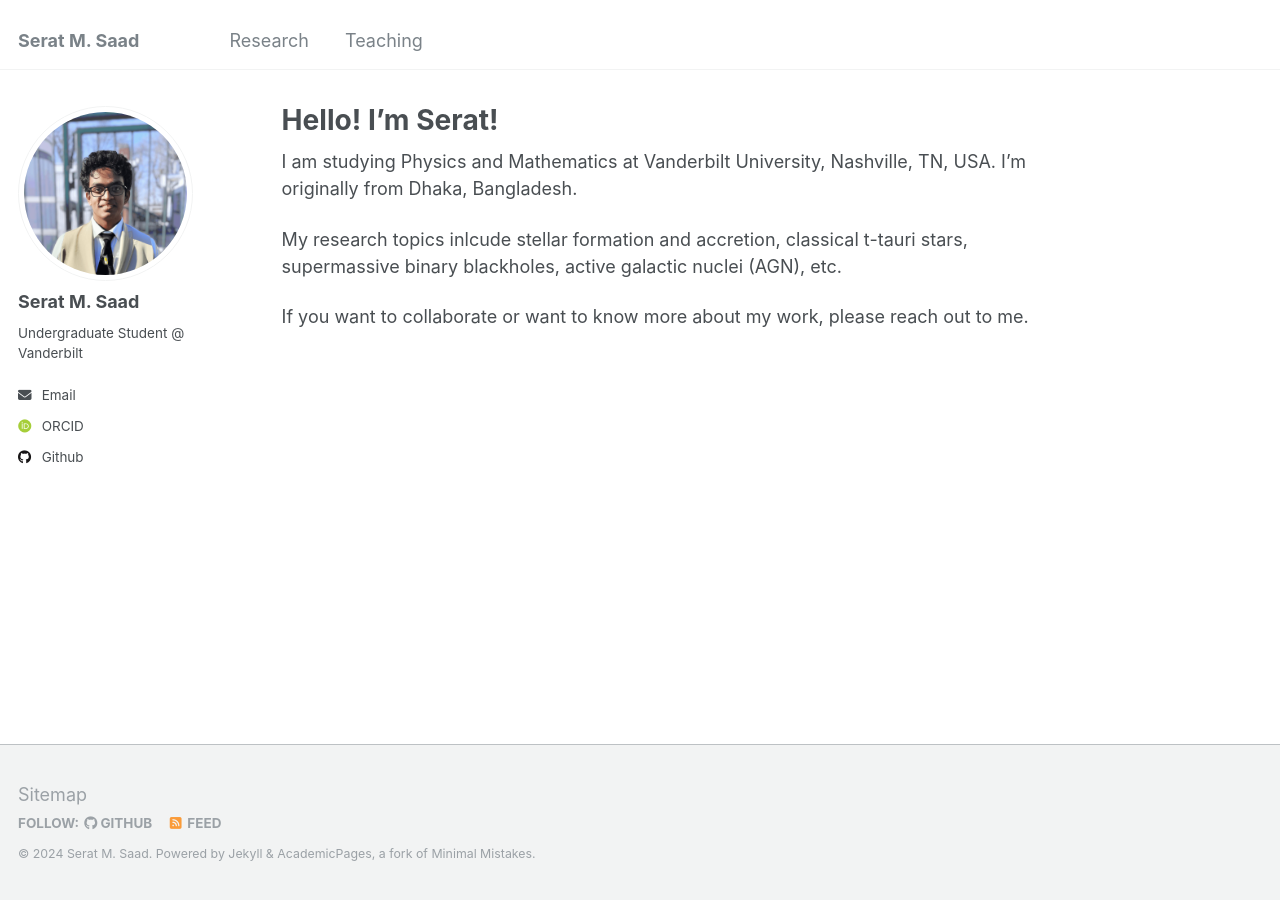
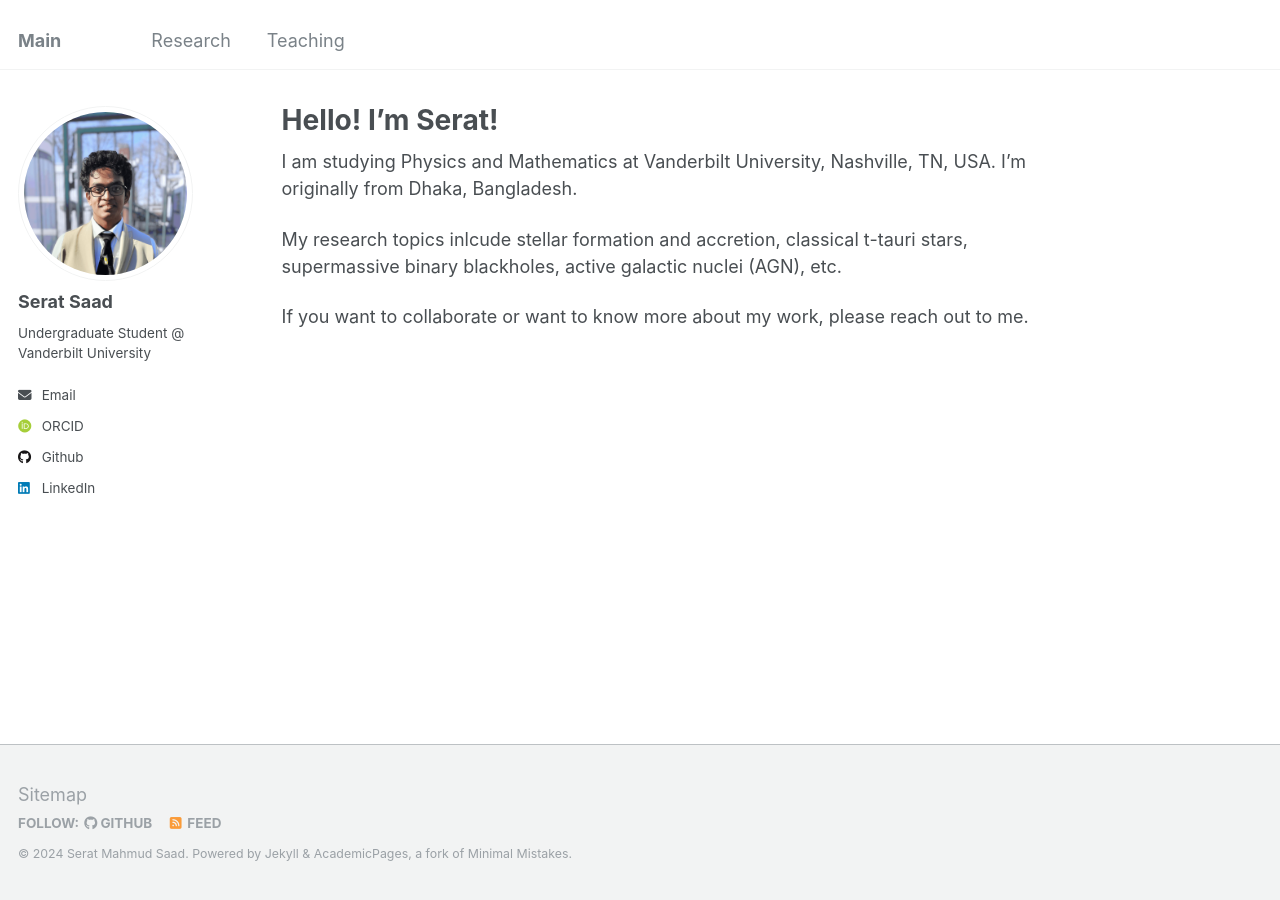
Before and after one commit to seratsaad/seratsaad.github.io, a Jekyll site: the page built from _pages/about.md, in a window 1280 px wide. Built offline with Jekyll 4.4.1, drawn with Linux system fonts in a browser that asks for light colours; some web fonts are replaced.

Commit message:
Update _config.yml

```diff
--- a/_config.yml
+++ b/_config.yml
@@ -8,9 +8,9 @@
 
 # Basic Site Settings
 locale                   : "en-US"
-title                    : "Serat M. Saad"
+title                    : "Main"
 title_separator          : "-"
-name                     : &name "Serat M. Saad"
+name                     : &name "Serat Mahmud Saad"
 description              : &description "personal description"
 url                      : https://seratsaad.github.io # the base hostname & protocol for your site e.g. "https://mmistakes.github.io"
 baseurl                  : "" # the subpath of your site, e.g. "/blog"
@@ -22,9 +22,9 @@ repository               : "seratsaad/seratsaad.github.io"
 author:
   # Biographic information
   avatar           : "serat.png"
-  name             : "Serat M. Saad"
+  name             : "Serat Saad"
   pronouns         : # example: "she/her"
-  bio              : "Undergraduate Student @ Vanderbilt"
+  bio              : "Undergraduate Student @ Vanderbilt University"
   location         : #"Nashville, TN"
   employer         : #"Vanderbilt University"
   uri              : # URL
@@ -57,7 +57,7 @@ author:
   keybase          : # Username
   instagram        : # Username
   lastfm           : # Username
-  linkedin         : # Username
+  linkedin         : "https://www.linkedin.com/in/seratmahmud/"
   mastodon         : # URL
   medium           : # URL
   pinterest        : # Username
```
